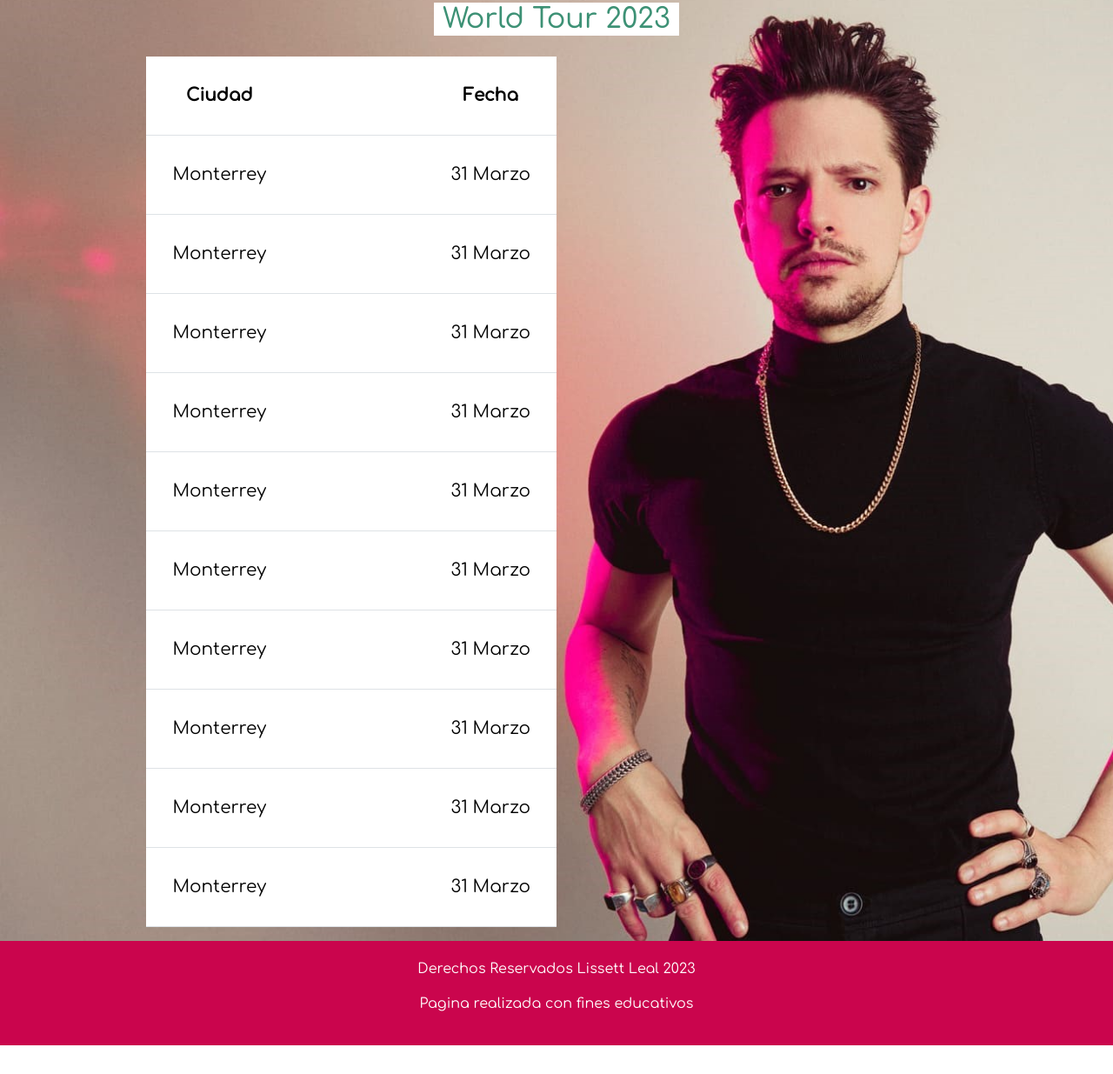
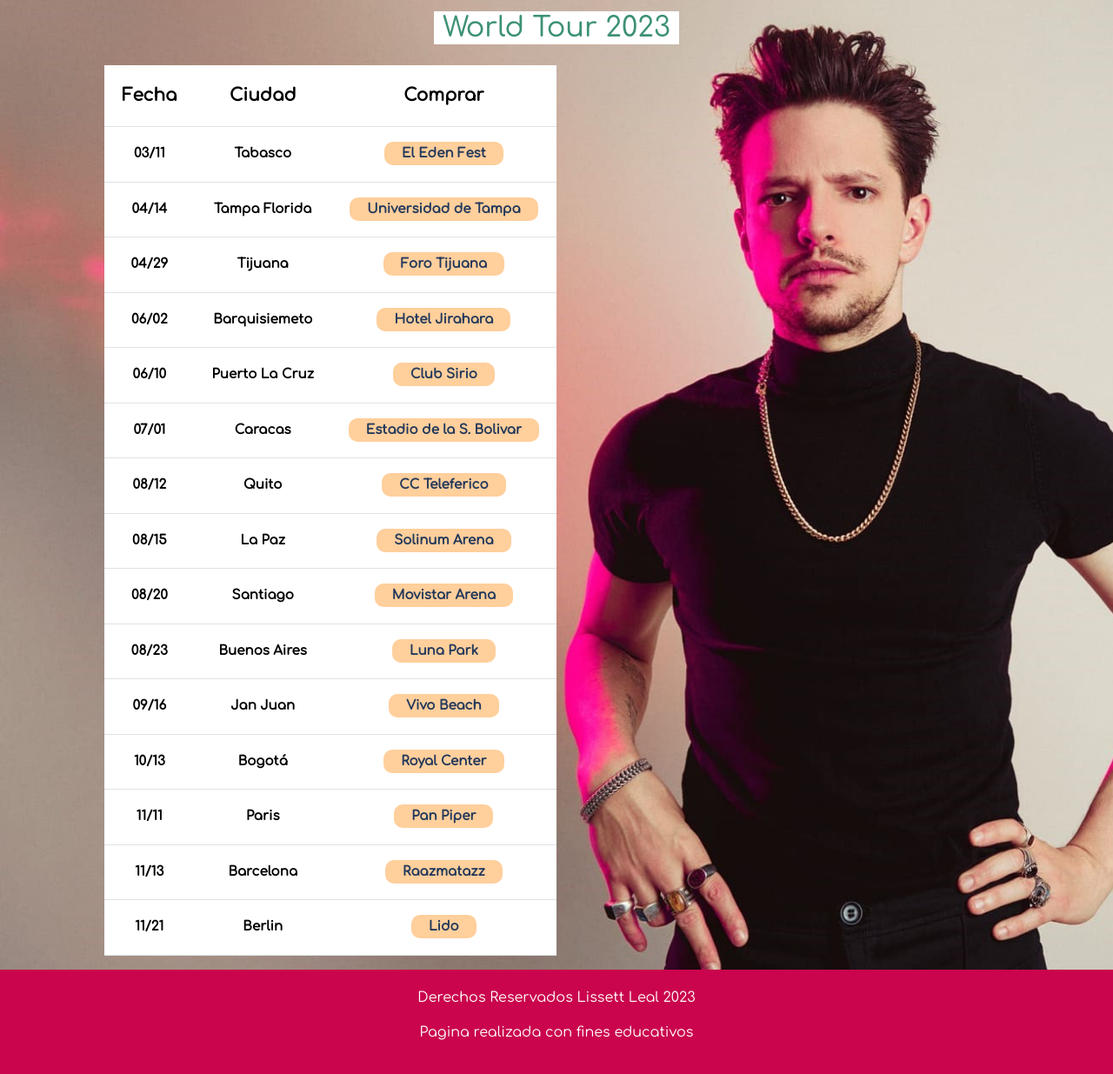
Before and after one commit to lissleal/lassoverse2, a website: page pages/presentaciones.html in a window 1280 px wide. Shown: the part 293-1528 px from the top of the page at 87% size. Before the commit the page ends 1495 px from the top, so only its background shows below. Drawn offline with nearby package versions, Linux system fonts and the light colour scheme.

Commit message:
complete pagina presentaciones, aplique hover

```diff
--- a/assets/scss/_cambioBS.scss
+++ b/assets/scss/_cambioBS.scss
@@ -67,7 +67,7 @@
 
 .agrandarse {
 transition: 1s;
+  &:hover {
+      scale: 1.05;
+  }
 }
-.agrandarse:hover {
-    scale: 1.05;
-}
--- a/assets/scss/_hero.scss
+++ b/assets/scss/_hero.scss
@@ -7,7 +7,10 @@
     height: 85vh;
 
     .fototitulo{
-        font-size: 100px;
+        background-color: rgba(255, 255, 255, 0.453);
+        border-radius: 10px;
+        padding: 10px 20px;
+        font-size: 60px;
         color: $color_fondo_oscuro;
         font-weight: bold;
     }
--- a/assets/scss/_mediaqueries.scss
+++ b/assets/scss/_mediaqueries.scss
@@ -73,4 +73,12 @@
             }
         }
     }
+
+    // CONTACTO
+    .contenido_contacto {
+
+        .container {
+            gap: 20px;
+        }
+    }
 }
--- a/assets/scss/_navbar.scss
+++ b/assets/scss/_navbar.scss
@@ -1,8 +1,25 @@
 .menu_principal {
     background-color: $color_fondo_terceario;
-    a {
-        color: $color_letras;
-    }
+    .nav-item {
+            background-color: $color_letras;
+            padding: 10px;
+            border-radius: 10px;
+            margin: 5px;
+          &:hover {
+            background-color: $color_principal;
+            padding: 10px;
+            border-radius: 10px;
+            color: $color_letras;
+
+          }
+            .nav-link {
+              color: $color_principal;
+              font-weight: bold;
+              &:hover {
+                color: $color_letras;
+            }
+  }
+}
 }
 
 // EFECTO EN LADO IZQUIERDO
--- a/assets/scss/_presentaciones.scss
+++ b/assets/scss/_presentaciones.scss
@@ -17,18 +17,34 @@
 
     .proximasfechas {
         text-align: center;
-        @include estilo_oscuro;
 
+        .itemtitulo {
+          @include estilo_claro;
+          th {
+            padding: 20px;
+            font-size: 20px;
+          }
+        }
 
       .itemfecha {
 
-            td, th {
-              padding: 30px;
-              font-size: 20px;
-
-          }
-        }
+            td {
+              padding: 20px;
+              font-size: 15px;
+              font-weight: bold;
+            }
+            .fondo {
+                font-size: 15px;
+                background-color: $color_fondo_claro;
+                padding: 5px 20px;
+                border-radius: 10px;
+                color: $color_fondo_oscuro;
+                &:hover {
+                background-color: $color_principal;
+                color: $color_letras;
+                }
+              }
       }
     }
-
+  }
 }
--- a/pages/presentaciones.html
+++ b/pages/presentaciones.html
@@ -89,63 +89,114 @@
       <div class="contenidopresentacion">
 
         <table class="proximasfechas mt-3 table">
-          <tr class="itemfecha">
+          <tr class="itemtitulo">
+            <th>Fecha</th>
             <th>Ciudad</th>
-            <th></th>
-            <th>Fecha</th>
+            <th>Comprar</th>
           </tr>
 
           <tr class="itemfecha">
-            <td>Monterrey</td>
-            <td><a href="https://www.lassomusica.com/tour" target="_blank" rel="noopener noreferrer" class="ocultar">Comprar</a></td>
-            <td>31 Marzo</td>
+            <td>03/11</td>
+            <td>Tabasco</td>
+            <td><a href="https://www.lassomusica.com/tour" target="_blank" rel="noopener noreferrer" class="fondo">El Eden Fest</a></td>
+          </tr>
+          <tr class="itemfecha">
+            <td>04/14</td>
+            <td>Tampa Florida</td>
+            <td><a href="https://www.lassomusica.com/tour" target="_blank" rel="noopener noreferrer" class="fondo">Universidad de Tampa</a></td>
+          </tr>
+          <tr class="itemfecha">
+            <td>04/29</td>
+            <td>Tijuana</td>
+            <td><a href="https://www.lassomusica.com/tour" target="_blank" rel="noopener noreferrer" class="fondo">
+              Foro Tijuana</a>
+            </td>
+          </tr>
+          <tr class="itemfecha">
+            <td>06/02</td>
+            <td>Barquisiemeto</td>
+            <td><a href="https://www.lassomusica.com/tour" target="_blank" rel="noopener noreferrer" class="fondo">
+              Hotel Jirahara</a>
+            </td>
+          </tr>
+          <tr class="itemfecha">
+            <td>06/10</td>
+            <td>Puerto La Cruz</td>
+            <td><a href="https://www.lassomusica.com/tour" target="_blank" rel="noopener noreferrer" class="fondo">
+              Club Sirio</a>
+            </td>
+          </tr>
+          <tr class="itemfecha">
+            <td>07/01</td>
+            <td>Caracas</td>
+            <td><a href="https://www.lassomusica.com/tour" target="_blank" rel="noopener noreferrer" class="fondo">
+              Estadio de la S. Bolivar</a>
+            </td>
+          </tr>
+          <tr class="itemfecha">
+            <td>08/12</td>
+            <td>Quito</td>
+            <td><a href="https://www.lassomusica.com/tour" target="_blank" rel="noopener noreferrer" class="fondo">
+              CC Teleferico</a>
+            </td>
+          </tr>
+          <tr class="itemfecha">
+            <td>08/15</td>
+            <td>La Paz</td>
+            <td><a href="https://www.lassomusica.com/tour" target="_blank" rel="noopener noreferrer" class="fondo">
+              Solinum Arena</a>
+            </td>
+          </tr>
+          <tr class="itemfecha">
+            <td>08/20</td>
+            <td>Santiago</td>
+            <td><a href="https://www.lassomusica.com/tour" target="_blank" rel="noopener noreferrer" class="fondo">
+              Movistar Arena</a>
+            </td>
+          </tr>
+          <tr class="itemfecha">
+            <td>08/23</td>
+            <td>Buenos Aires</td>
+            <td><a href="https://www.lassomusica.com/tour" target="_blank" rel="noopener noreferrer" class="fondo">
+              Luna Park</a>
+            </td>
+          </tr>
+          <tr class="itemfecha">
+            <td>09/16</td>
+            <td>Jan Juan</td>
+            <td><a href="https://www.lassomusica.com/tour" target="_blank" rel="noopener noreferrer" class="fondo">
+              Vivo Beach</a>
+            </td>
+          </tr>
+          <tr class="itemfecha">
+            <td>10/13</td>
+            <td>Bogotá</td>
+            <td><a href="https://www.lassomusica.com/tour" target="_blank" rel="noopener noreferrer" class="fondo">
+              Royal Center</a>
+            </td>
+          </tr>
+          <tr class="itemfecha">
+            <td>11/11</td>
+            <td>Paris</td>
+            <td><a href="https://www.lassomusica.com/tour" target="_blank" rel="noopener noreferrer" class="fondo">
+              Pan Piper</a>
+            </td>
+          </tr>
+          <tr class="itemfecha">
+            <td>11/13</td>
+            <td>Barcelona</td>
+            <td><a href="https://www.lassomusica.com/tour" target="_blank" rel="noopener noreferrer" class="fondo">
+              Raazmatazz</a>
+            </td>
+          </tr>
+          <tr class="itemfecha">
+            <td>11/21</td>
+            <td>Berlin</td>
+            <td><a href="https://www.lassomusica.com/tour" target="_blank" rel="noopener noreferrer" class="fondo">
+              Lido</a>
+            </td>
           </tr>
 
-          <tr class="itemfecha">
-            <td>Monterrey</td>
-            <td><a href="https://www.lassomusica.com/tour" target="_blank" rel="noopener noreferrer" class="ocultar">Comprar</a></td>
-            <td>31 Marzo</td>
-          </tr>
-          <tr class="itemfecha">
-            <td>Monterrey</td>
-            <td><a href="https://www.lassomusica.com/tour" target="_blank" rel="noopener noreferrer" class="ocultar">Comprar</a></td>
-            <td>31 Marzo</td>
-          </tr>
-          <tr class="itemfecha">
-            <td>Monterrey</td>
-            <td><a href="https://www.lassomusica.com/tour" target="_blank" rel="noopener noreferrer" class="ocultar">Comprar</a></td>
-            <td>31 Marzo</td>
-          </tr>
-          <tr class="itemfecha">
-            <td>Monterrey</td>
-            <td><a href="https://www.lassomusica.com/tour" target="_blank" rel="noopener noreferrer" class="ocultar">Comprar</a></td>
-            <td>31 Marzo</td>
-          </tr>
-          <tr class="itemfecha">
-            <td>Monterrey</td>
-            <td><a href="https://www.lassomusica.com/tour" target="_blank" rel="noopener noreferrer" class="ocultar">Comprar</a></td>
-            <td>31 Marzo</td>
-          </tr>
-          <tr class="itemfecha">
-            <td>Monterrey</td>
-            <td><a href="https://www.lassomusica.com/tour" target="_blank" rel="noopener noreferrer" class="ocultar">Comprar</a></td>
-            <td>31 Marzo</td>
-          </tr>
-          <tr class="itemfecha">
-            <td>Monterrey</td>
-            <td><a href="https://www.lassomusica.com/tour" target="_blank" rel="noopener noreferrer" class="ocultar">Comprar</a></td>
-            <td>31 Marzo</td>
-          </tr>
-          <tr class="itemfecha">
-            <td>Monterrey</td>
-            <td><a href="https://www.lassomusica.com/tour" target="_blank" rel="noopener noreferrer" class="ocultar">Comprar</a></td>
-            <td>31 Marzo</td>
-          </tr>
-          <tr class="itemfecha">
-            <td>Monterrey</td>
-            <td><a href="https://www.lassomusica.com/tour" target="_blank" rel="noopener noreferrer" class="ocultar">Comprar</a></td>
-            <td>31 Marzo</td>
-          </tr>
         </table>
       </div>
     </main>
```
Also changed, not shown: index.html (+0 -1 lines), pages/contacto.html (+1 -1 lines), pages/discografia.html (+51 -61 lines), assets/css/main.css.
